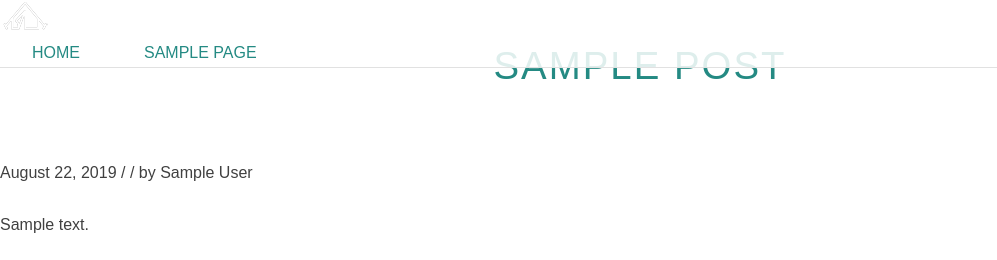
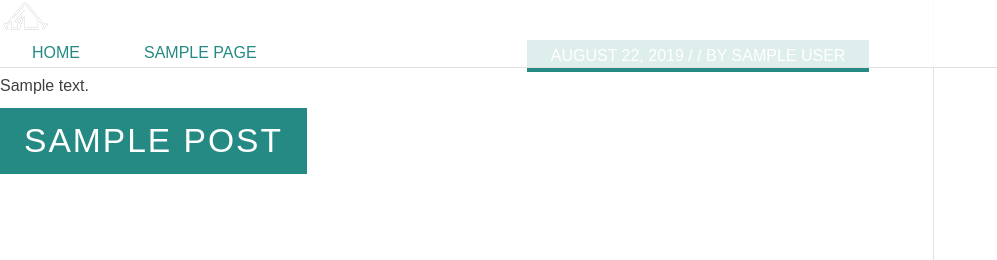
Before and after one commit to khs6226/wp-inhabitent, a WordPress theme: the page made by themes/inhabitent/index.php in a window 1280 px wide. Shown: the top 260 px of the page, without its empty margins (0-997 px from the left). Run offline with PHP 8.4 and a stand-in for WordPress, Linux system fonts and the light colour scheme; the site name, menu and one post (Sample post) are stand-ins, and other content is empty; some web fonts are replaced.

Commit message:
style journal and single page

```diff
--- a/themes/inhabitent/sass/_content.scss
+++ b/themes/inhabitent/sass/_content.scss
@@ -20,6 +20,53 @@
 	height: 100vh;
 
 }
+.blog, .single{
+	.site-content{
+		display: flex;
+		.content-area{
+			border-right: 1px solid #e1e1e1;
+			padding-right: 5%;
+			padding-top: 3rem;
+			padding-bottom: 3rem;
+			width: 73%;
+			.entry-header{
+				line-height: 0;
+				position: relative;
+				h2{
+					background-color: $color_green-brand;
+					position: absolute;
+					color: #ffffff;
+					font-size: 2.1rem;
+					left: 0;
+					top: 0;
+					padding: 0.75rem 1.5rem;
+					margin-top: 2.25rem;
+					max-width: 75%;
+				}
+				a{
+					color: #ffffff;
+				}
+				.entry-meta{
+					background-color: $color_green-brand;
+					position: absolute;
+					color: #ffffff;
+					bottom: 0;
+					right: 0;
+					text-transform: uppercase;
+					display: inline-block;
+					font-family: 'Novecento Sans Web', sans-serif;
+					padding: 1rem 1.5rem;
+				}
+			}
+		}
+		.widget-area{
+			width: 27%;
+			padding-left: 5%;
+			padding-top: 3rem;
+			padding-bottom: 3rem;
+		}
+	}
+}
 .site {
 	flex: 1 0 auto;
  }
@@ -33,6 +80,10 @@
 		h1 {
 			background-color: $color_green-brand;
 			color: $color__background-body;
+			font-size: 2.1rem;
+			padding: 0.75rem 1.5rem;
+			margin-top: 2.25rem;
+			max-width: 75%;
 			text-transform: uppercase;
 			position: absolute;
 			top: 0;
@@ -57,7 +108,7 @@
 }
 
 .hentry {
-	margin: 0 0 $base__space-unit;
+	margin: 0 0 4.5rem;
 }
 
 .updated:not(.published){
@@ -80,6 +131,20 @@
 	margin: 0 0 $base__space-unit;
 }
 
+.cat-links, .tags-links{
+	display: inline-block;
+	margin-right: 1.5rem;
+	font-family: 'Novecento Sans Web', sans-serif;
+	text-transform: uppercase;
+}
+.social-btn{
+	margin: 1.5rem 0;
+	i{
+		margin-right: 10px;
+	}
+}
+
+
 /* Asides */
 
 .blog .format-aside .entry-title,
--- a/themes/inhabitent/sass/_forms.scss
+++ b/themes/inhabitent/sass/_forms.scss
@@ -4,7 +4,7 @@
 
 /* Buttons */
 
-button, .btn, .journal-btn,
+button, .btn, .journal-btn, .read-more,
 input[type="button"],
 input[type="reset"],
 input[type="submit"] {
@@ -32,7 +32,7 @@ input[type="submit"] {
 		box-shadow: inset 0 -1px 0 rgba(255, 255, 255, 0.5), inset 0 2px 5px rgba(0, 0, 0, 0.15);
 	}
 }
-.journal-btn{
+.journal-btn, .read-more{
 	background-color: transparent;
 	border: 1px solid #000;
 	color: #000;
--- a/themes/inhabitent/sass/_typography.scss
+++ b/themes/inhabitent/sass/_typography.scss
@@ -15,7 +15,13 @@ textarea {
 }
 
 /* Headings */
-
+h1, h2{
+	line-height: 1.25;
+}
+h3{
+	font-size: 1.8rem;
+	line-height: 1.25;
+}
 h1, h2, h3, h4, h5, h6 {
 	clear: both;
 	font-family: 'Novecento Sans Web', sans-serif;
--- a/themes/inhabitent/sass/_widgets.scss
+++ b/themes/inhabitent/sass/_widgets.scss
@@ -3,8 +3,27 @@
 --------------------------------------------------------------*/
 
 .widget {
-	margin: 0 0 $base__space-unit;
-
+	margin: 0 0 3rem;
+	h2{
+		font-size: 1.5rem;
+	}
+	p{
+		display: flex;
+		margin-bottom: 0.5rem;
+		i{
+			width: 20px;
+			margin-right: 0.5rem;
+			line-height: 1.8;
+		}
+	}
+	.day-of-week{
+		font-weight: 700;
+	}
+	ul{
+		list-style: none;
+		margin-left: 0;
+		padding-left: 0;
+	}
 	/* Make sure select elements fit in widgets. */
 	select {
 		max-width: 100%;
@@ -15,8 +34,3 @@
 .widget_search .search-submit {
 	display: none;
 }
-
-
-.widget-area{
-	width: 25%;
-}
--- a/themes/inhabitent/single.php
+++ b/themes/inhabitent/single.php
@@ -5,7 +5,7 @@
  * @package RED_Starter_Theme
  */
 
-get_header(); ?>
+get_header('single'); ?>
 	<div id="primary" class="content-area">
 		<main id="main" class="site-main" role="main">
 
--- a/themes/inhabitent/style.css
+++ b/themes/inhabitent/style.css
@@ -285,6 +285,13 @@ textarea {
   line-height: 1.75; }
 
 /* Headings */
+h1, h2 {
+  line-height: 1.25; }
+
+h3 {
+  font-size: 1.8rem;
+  line-height: 1.25; }
+
 h1, h2, h3, h4, h5, h6 {
   clear: both;
   font-family: 'Novecento Sans Web', sans-serif;
@@ -400,7 +407,7 @@ table {
 # Forms
 --------------------------------------------------------------*/
 /* Buttons */
-button, .btn, .journal-btn,
+button, .btn, .journal-btn, .read-more,
 input[type="button"],
 input[type="reset"],
 input[type="submit"] {
@@ -433,7 +440,7 @@ input[type="submit"] {
     -webkit-box-shadow: inset 0 -1px 0 rgba(255, 255, 255, 0.5), inset 0 2px 5px rgba(0, 0, 0, 0.15);
             box-shadow: inset 0 -1px 0 rgba(255, 255, 255, 0.5), inset 0 2px 5px rgba(0, 0, 0, 0.15); }
 
-.journal-btn {
+.journal-btn, .read-more {
   background-color: transparent;
   border: 1px solid #000;
   color: #000; }
@@ -602,6 +623,47 @@ a {
   background-size: cover, cover;
   height: 100vh; }
 
+.blog .site-content, .single .site-content {
+  display: -webkit-box;
+  display: -ms-flexbox;
+  display: flex; }
+  .blog .site-content .content-area, .single .site-content .content-area {
+    border-right: 1px solid #e1e1e1;
+    padding-right: 5%;
+    padding-top: 3rem;
+    padding-bottom: 3rem;
+    width: 73%; }
+    .blog .site-content .content-area .entry-header, .single .site-content .content-area .entry-header {
+      line-height: 0;
+      position: relative; }
+      .blog .site-content .content-area .entry-header h2, .single .site-content .content-area .entry-header h2 {
+        background-color: #248A83;
+        position: absolute;
+        color: #ffffff;
+        font-size: 2.1rem;
+        left: 0;
+        top: 0;
+        padding: 0.75rem 1.5rem;
+        margin-top: 2.25rem;
+        max-width: 75%; }
+      .blog .site-content .content-area .entry-header a, .single .site-content .content-area .entry-header a {
+        color: #ffffff; }
+      .blog .site-content .content-area .entry-header .entry-meta, .single .site-content .content-area .entry-header .entry-meta {
+        background-color: #248A83;
+        position: absolute;
+        color: #ffffff;
+        bottom: 0;
+        right: 0;
+        text-transform: uppercase;
+        display: inline-block;
+        font-family: 'Novecento Sans Web', sans-serif;
+        padding: 1rem 1.5rem; }
+  .blog .site-content .widget-area, .single .site-content .widget-area {
+    width: 27%;
+    padding-left: 5%;
+    padding-top: 3rem;
+    padding-bottom: 3rem; }
+
 .site {
   -webkit-box-flex: 1;
       -ms-flex: 1 0 auto;
@@ -633,7 +699,7 @@ a {
   display: block; }
 
 .hentry {
-  margin: 0 0 1.5rem; }
+  margin: 0 0 4.5rem; }
 
 .updated:not(.published) {
   display: none; }
--- a/themes/inhabitent/template-parts/content.php
+++ b/themes/inhabitent/template-parts/content.php
@@ -10,7 +10,7 @@
 <article id="post-<?php the_ID(); ?>" <?php post_class(); ?>>
 	<header class="entry-header">
 		<?php if ( has_post_thumbnail() ) : ?>
-			<?php the_post_thumbnail( 'large' ); ?>
+			<?php the_post_thumbnail( 'full' ); ?>
 		<?php endif; ?>
 
 		<?php the_title( sprintf( '<h2 class="entry-title"><a href="%s" rel="bookmark">', esc_url( get_permalink() ) ), '</a></h2>' ); ?>
@@ -24,5 +24,8 @@
 
 	<div class="entry-content">
 		<?php the_excerpt(); ?>
+		<p>
+			<a class='read-more' href="<?php echo esc_url(get_permalink()) ?>">Read more</a>
+		</p>
 	</div><!-- .entry-content -->
 </article><!-- #post-## -->
```
Also changed, not shown: other parts of themes/inhabitent/style.css (+35 -43 lines), themes/inhabitent/archive-product.php (added, +54 -0 lines), themes/inhabitent/header-journal.php (added, +39 -0 lines), themes/inhabitent/header-single.php (added, +39 -0 lines), themes/inhabitent/home.php (added, +40 -0 lines), themes/inhabitent/sass/_page-templates.scss (+0 -37 lines), themes/inhabitent/template-parts/content-single.php (+6 -1 lines), themes/inhabitent/build/css/style.min.css, 1 other file.
